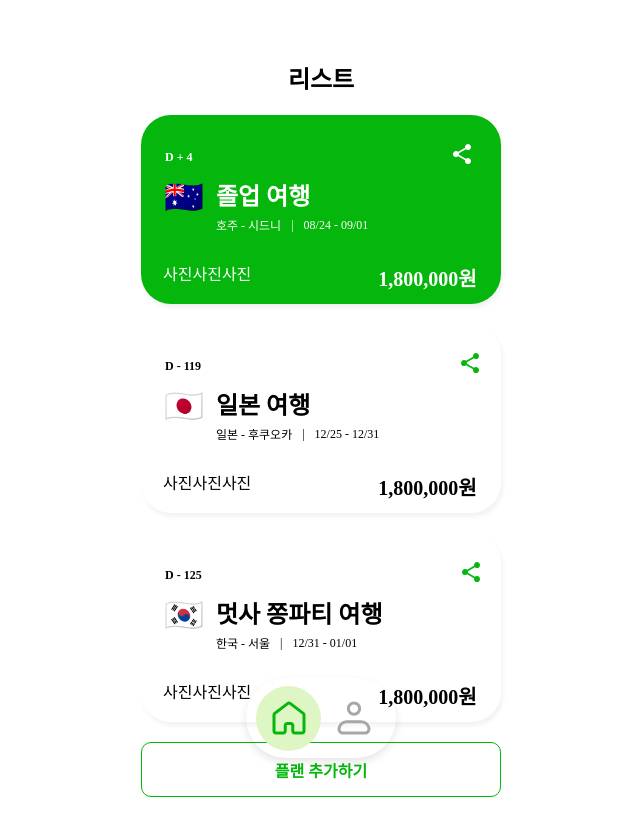
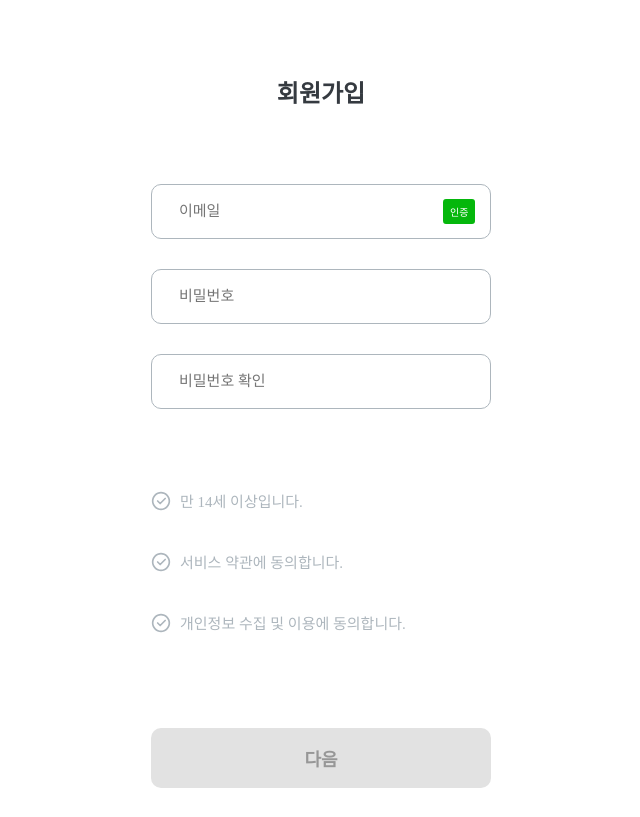
Before and after one commit to mnbvcxzyj/Client, a React (Create React App) app in the folder travel-lion-fe/: page / in a window 1280 px wide. Shown: the whole page, without its empty margins (319-959 px from the left). Built offline with nearby package versions, Linux system fonts and the light colour scheme.

Commit message:
[Feat] 로그인, 회원가입 UI 작업 마무리

```diff
--- a/travel-lion-fe/package.json
+++ b/travel-lion-fe/package.json
@@ -9,7 +9,7 @@
     "react": "^18.2.0",
     "react-dom": "^18.2.0",
     "react-flagpack": "^1.2.0",
-    "react-router-dom": "^6.15.0",
+    "react-router-dom": "6",
     "react-scripts": "5.0.1",
     "recoil": "^0.7.7",
     "styled-components": "^6.0.7",
--- a/travel-lion-fe/src/App.js
+++ b/travel-lion-fe/src/App.js
@@ -1,11 +1,15 @@
 import React from 'react';
 import GlobalStyles from './styles/GlobalStyle';
 import Router from './Router';
+import NormalJoin from './components/Login/NormalJoin';
+import NormalJoin2 from './components/Login/NormalJoin2';
+import Complete from './components/Login/Complete';
+
 function App() {
   return (
     <>
       <GlobalStyles />
-      <Router />
+      <NormalJoin />
     </>
   );
 }
--- a/travel-lion-fe/src/Router.js
+++ b/travel-lion-fe/src/Router.js
@@ -5,6 +5,7 @@ import MyPage from './pages/MyPage';
 import NewBillPage from './pages/NewBillPage';
 import TravelManage from './components/MyPage/TravelManage';
 import AccountManage from './components/MyPage/AccountManage';
+import Login from './components/Login/Login';
 export default function Router() {
   return (
     <>
@@ -15,6 +16,7 @@ export default function Router() {
           <Route path="/mypage/account" element={<AccountManage />} />
           <Route path="/mypage/travel" element={<TravelManage />} />
           <Route path="/newbill" element={<NewBillPage />} />
+          <Route path="/login" element={<Login />} />
         </Routes>
       </BrowserRouter>
     </>
--- a/travel-lion-fe/src/components/Login/Complete.jsx
+++ b/travel-lion-fe/src/components/Login/Complete.jsx
@@ -1,9 +1,11 @@
 import React from 'react';
+import { useNavigate } from 'react-router-dom';
 import styled from 'styled-components';
 
 const Div = styled.div`
   position: relative;
   width: 340px;
+  height: 844px;
   margin-left: auto;
   margin-right: auto;
 `;
@@ -30,7 +32,36 @@ const Text = styled.div`
   margin: auto;
 `;
 
+const Btn = styled.div`
+  position: absolute;
+  top: 734px;
+  width: 340px;
+  height: 60px;
+  flex-shrink: 0;
+  border-radius: 10px;
+  background: #05b70c;
+  display: flex; /* Flexbox를 사용하여 내부 요소를 가운데 정렬합니다. */
+  align-items: center; /* 수직 가운데 정렬 */
+  justify-content: center;
+  cursor: pointer;
+`;
+
+const BtnText = styled.div`
+  color: #ffffff;
+  font-family: SUIT;
+  font-size: 18px;
+  font-style: normal;
+  font-weight: 700;
+  line-height: normal;
+`;
+
 function Complete() {
+  const navigate = useNavigate();
+
+  const goLogin = () => {
+    navigate('/login');
+  };
+
   return (
     <Div>
       <Logo>
@@ -69,6 +100,9 @@ function Complete() {
         </svg>
       </Logo>
       <Text>회원가입이 완료되었습니다.</Text>
+      <Btn onClick={goLogin}>
+        <BtnText>로그인하러 가기</BtnText>
+      </Btn>
     </Div>
   );
 }
--- a/travel-lion-fe/src/components/Login/NormalJoin.jsx
+++ b/travel-lion-fe/src/components/Login/NormalJoin.jsx
@@ -11,7 +11,6 @@ function NormalJoin() {
   const [countdown, setCountdown] = useState(0); // 카운트 다운 상태 변수 추가
   const [isCounting, setIsCounting] = useState(false); // 카운트 다운 중 여부
 
-  //어쩌구@저쩌구.co 까지만 해도 true 됨
   const onChangeEmail = useCallback((e) => {
     const emailRegex =
       /([\w-.]+)@((\[[0-9]{1,3}\.[0-9]{1,3}\.[0-9]{1,3}\.)|(([\w-]+\.)+))([a-zA-Z]{2,4}|[0-9]{1,3})(\]?)$/;
@@ -174,7 +173,7 @@ function NormalJoin() {
       </Box>
       <div>{passwordConfirmMessage}</div>
 
-      <CheckDiv>
+      <CheckDiv style={{ marginTop: '77px' }}>
         <CheckBtn onClick={handleCheckAge}>
           {checkAge ? (
             <svg
@@ -332,7 +331,7 @@ function NormalJoin() {
         <CheckText>서비스 약관에 동의합니다.</CheckText>
       </CheckDiv>
 
-      <CheckDiv>
+      <CheckDiv style={{ marginBottom: '91px' }}>
         <CheckBtn onClick={handleCheckInfo}>
           {checkInfo ? (
             <svg
@@ -572,6 +571,8 @@ const CheckBtn = styled.span`
   font-style: normal;
   font-weight: 500;
   line-height: normal;
+  margin-right: 9px;
+  margin-top: 5px;
 `;
 
 const CheckDiv = styled.div`
--- a/travel-lion-fe/src/components/Login/NormalJoin2.jsx
+++ b/travel-lion-fe/src/components/Login/NormalJoin2.jsx
@@ -13,14 +13,12 @@ const Box = styled.div`
   height: 55px;
   flex-shrink: 0;
   border-radius: 10px;
-  border: 1.5px solid
-    ${(props) => (props.error ? 'red' : 'var(--Gray, #adb6bd)')};
+  border: 1.5px solid ${(props) => (props.error ? 'red' : '#05B70C')};
   margin-top: 4px;
   margin-left: auto;
   margin-right: auto;
   display: flex; /* Flexbox를 사용하여 내부 요소를 가운데 정렬합니다. */
   align-items: center; /* 수직 가운데 정렬 */
-  justify-content: center;
 
   &:first-child {
     margin-top: 146px;
@@ -34,6 +32,10 @@ const TextInput = styled.input`
   font-style: normal;
   font-weight: 500;
   line-height: normal;
+  border: none; /* 테두리를 없앱니다. */
+  outline: none; /* 포커스 테두리를 없앱니다. */
+  position: relative;
+  left: 25px;
 `;
 
 const CompleteBtn = styled.div`
@@ -84,32 +86,32 @@ const WarningDiv = styled.div`
 function NormalJoin2() {
   const [nickname, setNickname] = useState('');
   const [age, setAge] = useState('');
-  const [nicknameError, setNicknameError] = useState(true);
-  const [ageError, setAgeError] = useState(true);
+  const [nicknameError, setNicknameError] = useState(false);
+  const [ageError, setAgeError] = useState(false);
 
   const handleNicknameChange = (e) => {
     const value = e.target.value;
     setNickname(value);
 
+    //7자 이상 & 비어있는 경우를 에러 처리
     if (value.length > 7 || value === '') {
-      setNicknameError(true); // 7글자 초과 시 에러 표시
+      setNickname(value);
+      setNicknameError(true);
     } else {
-      setNicknameError(false); // 7글자 이하이고 비어있지 않은 경우 에러 해제
+      setNicknameError(false);
     }
   };
 
+  //10자리가 넘어가면 에러 처리
   const handleAgeChange = (e) => {
     const value = e.target.value;
 
-    if (/^\d{0,3}$/.test(value)) {
+    if (/^\d{0,11}$/.test(value)) {
       setAge(value);
       setAgeError(false); // 올바른 형식이면 에러 해제
     } else {
       setAgeError(true); // 형식이 올바르지 않으면 에러 표시
     }
-
-    // setAge(value);
-    // setAgeError(value === ''); // 입력이 비어있으면 에러
   };
 
   return (
@@ -141,9 +143,9 @@ function NormalJoin2() {
       <WarningDiv>
         {ageError ? (
           <WarningText>
-            {age.length === 0 && isNaN(age)
-              ? '필수 입력사항입니다'
-              : '2자리 이하의 숫자만 입력해주세요.'}
+            {age.length == 0
+              ? '필수 사항입니다'
+              : '10자리 이하의 숫자만 입력해주세요.'}
           </WarningText>
         ) : null}
       </WarningDiv>
```
Also changed, not shown: 1 other file (tests, documents, lock files or other folders).
